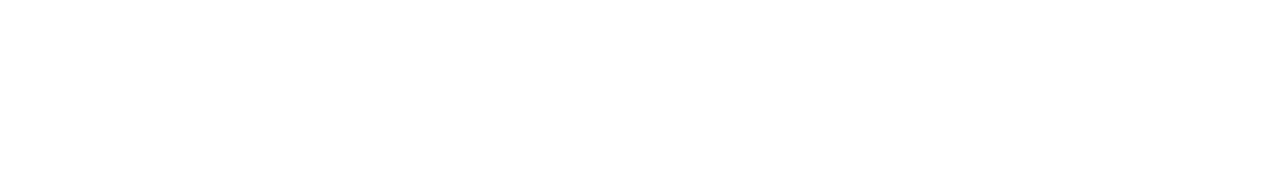
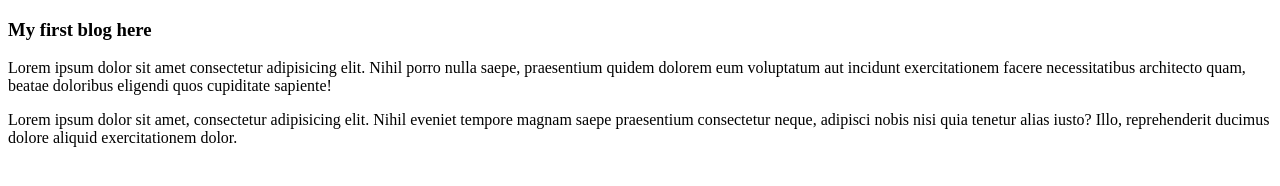
Before and after one commit to harrypottergoat/my-first-github-repo, a plain HTML site: page index.html in a window 1280 px wide. Drawn offline with Linux system fonts and the light colour scheme.

Commit message:
my first commit

```diff
--- a/index.html
+++ b/index.html
@@ -6,6 +6,12 @@
     <title>My First Github</title>
 </head>
 <body>
-
+    <div>
+        <h3>My first blog here</h3>
+        <p>Lorem ipsum dolor sit amet consectetur adipisicing elit. Nihil porro nulla saepe, praesentium quidem dolorem eum voluptatum aut incidunt exercitationem facere necessitatibus architecto quam, beatae doloribus eligendi quos cupiditate sapiente!</p>
+        <p>
+            Lorem ipsum dolor sit amet, consectetur adipisicing elit. Nihil eveniet tempore magnam saepe praesentium consectetur neque, adipisci nobis nisi quia tenetur alias iusto? Illo, reprehenderit ducimus dolore aliquid exercitationem dolor.
+        </p>
+    </div>
 </body>
 </html>
```
